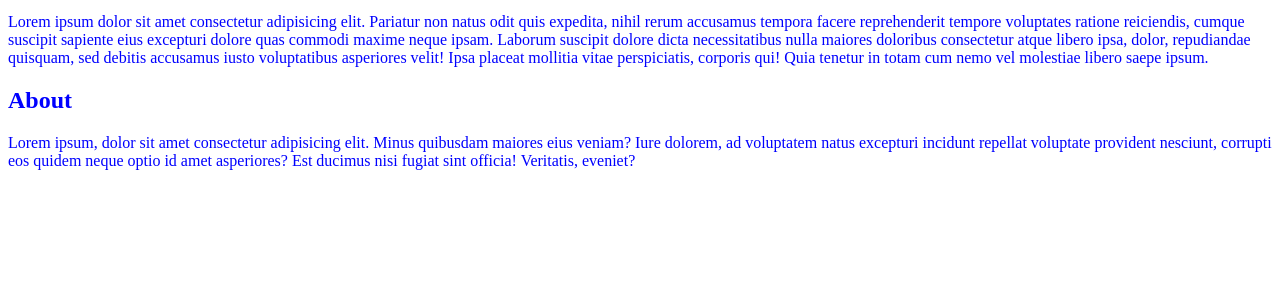
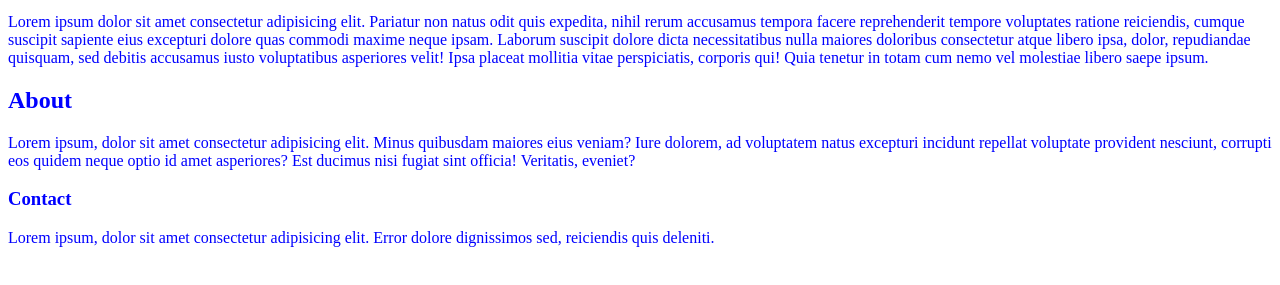
Before and after one commit to kelvinhovinho/k_tours, a plain HTML site: page index.html in a window 1280 px wide. Shown: the part 137-422 px from the top of the page. Drawn offline with Linux system fonts and the light colour scheme.

Commit message:
added h3 tag

```diff
--- a/index.html
+++ b/index.html
@@ -14,5 +14,9 @@
     <p>Lorem ipsum, dolor sit amet consectetur adipisicing elit. Minus quibusdam maiores eius veniam? Iure dolorem, ad voluptatem natus excepturi incidunt repellat voluptate provident nesciunt, corrupti eos quidem neque optio id amet asperiores? Est ducimus nisi fugiat sint officia! Veritatis, eveniet?</p>
 
 
+    <h3>Contact</h3>
+    <p>Lorem ipsum, dolor sit amet consectetur adipisicing elit. Error dolore dignissimos sed, reiciendis quis deleniti.</p>
+
+
 </body>
 </html>
```
